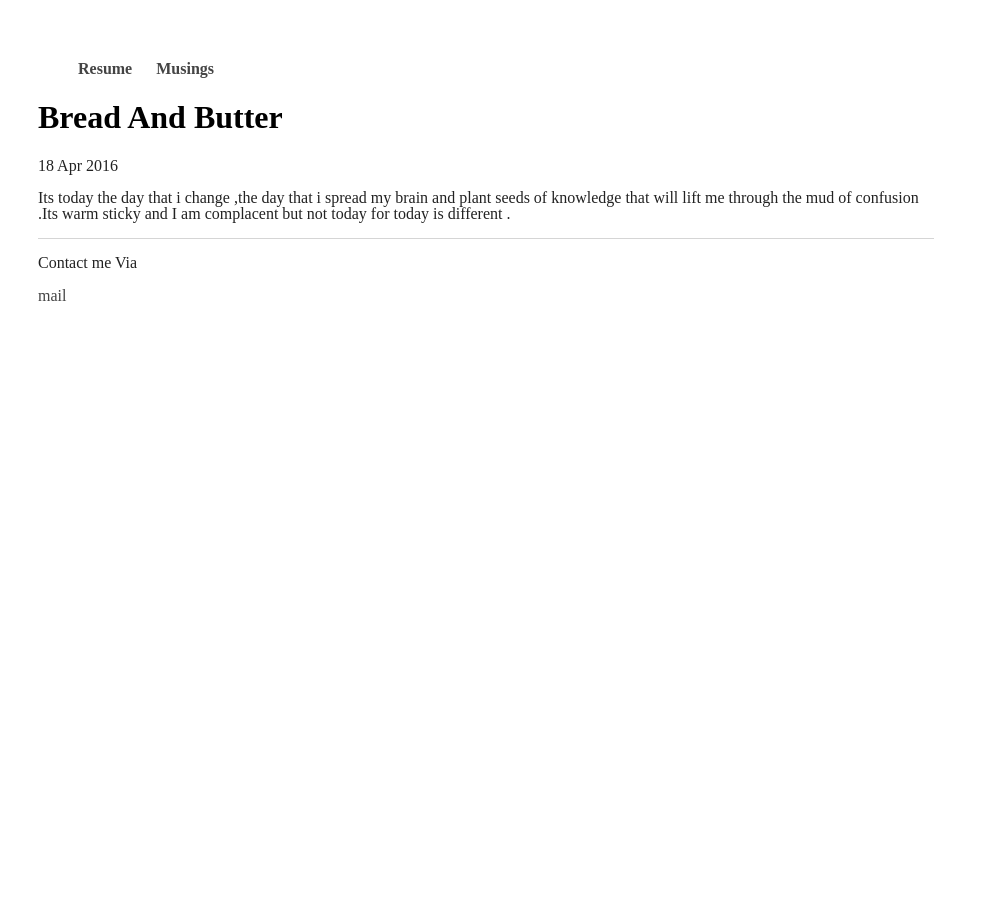
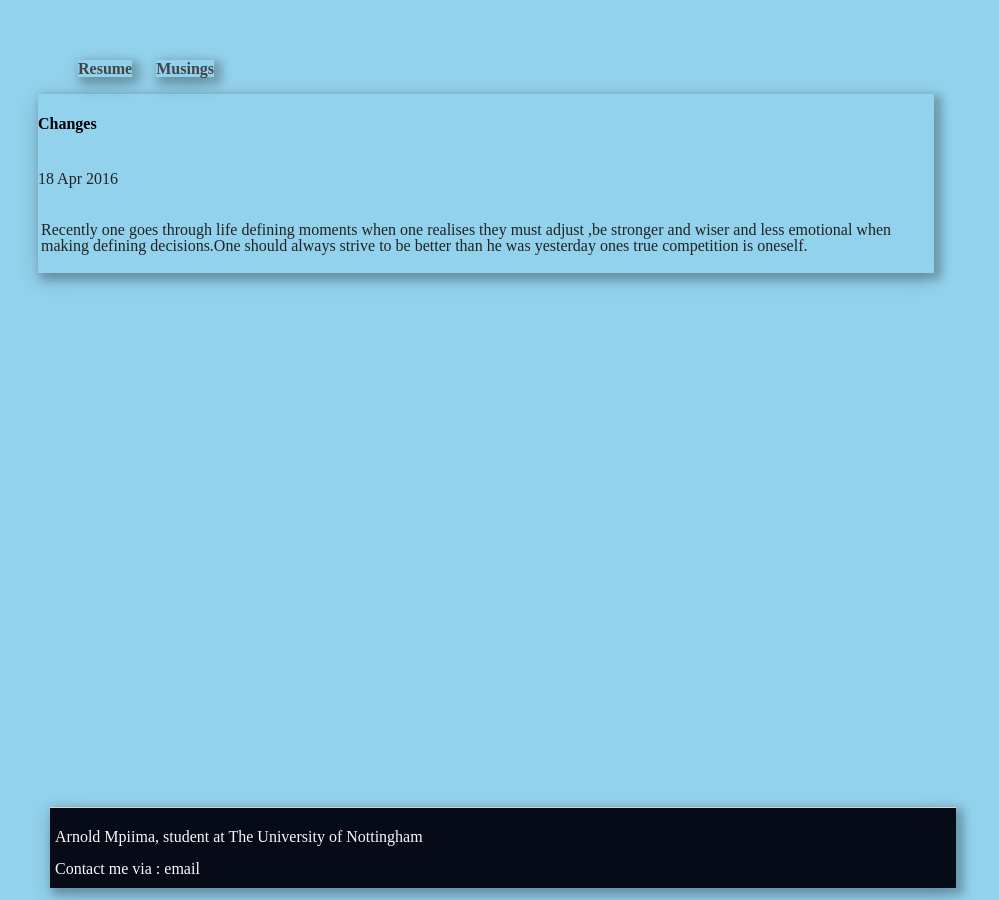
Before and after one commit to ramzinc/ramzinc.github.io, a Jekyll site: the page built from _posts/2016-04-18-bread-and-butter.md, in a window 1280 px wide. Shown: the whole page, without its empty margins (154-1153 px from the left). Built offline with Jekyll 4.4.1, drawn with Linux system fonts in a browser that asks for light colours.

Commit message:
well css is abstract

```diff
--- a/_config.yml
+++ b/_config.yml
@@ -1,2 +1,3 @@
 name: Arnold Mpiima, Hard learning Inc
 markdown: kramdown
+permalink: /blog/:year/:month/:day/:title
--- a/_layouts/default.html
+++ b/_layouts/default.html
@@ -2,29 +2,28 @@
  <html>
  <head>
    	<title>{{page.title}}</title>
-
-       <link rel = "stylesheet" type="text/css" href = "/css/main.css">
+        <link rel = "stylesheet" type="text/css" href = "/css/main.css">
    </head>
 
 <body>
-  <nav>
+     <nav>
      <ul>
-       <li><a href = "#">Resume</a></li>
+       <li><a href = "/Arnold Mpiima's Resume_without_photo.pdf">Resume</a></li>
        <li><a href = "#">Musings</a></li>
      </ul>
   </nav>
-     <div>
+    <div class = "content">
     {{ content }}
     </div>
 
+	<footer >
+		<p style = "color:#FCF7F7;">Arnold Mpiima, student at The University of Nottingham </p>
+   <p id ="footp">Contact me via :
+         	<a href= "mailto:ramzinc101@gmail.com" id ="email">email</a>
+     </p>
 
-	<footer>
-		<p>Contact me Via </p>
+  </footer>
 
-
-         <a href= "mailto:ramzinc101@gmail.com">mail</a>
-
-    </footer>
 
 
 
--- a/_layouts/post.html
+++ b/_layouts/post.html
@@ -1,7 +1,7 @@
 ---
 layout: default
 ---
-<h1>{{page.title}}</h1>
+<h4>{{page.title}}</h4>
 <p class = "meta">{{page.date | date_to_string}}</p>
 
 <div class = "post">
--- a/_posts/2016-04-18-bread-and-butter.md
+++ b/_posts/2016-04-18-bread-and-butter.md
@@ -1,8 +1,7 @@
 ---
 layout: post
-title: "Bread And Butter"
+title: "Changes"
 date: 2016-04-18
 ---
 
-
-Its today the day that i change ,the day that i spread my brain and plant seeds of knowledge that will lift me through the mud of confusion .Its warm sticky and I am complacent but not today for today is different .
+Recently one goes through life defining moments when one realises they must adjust ,be stronger and wiser and less emotional when making defining decisions.One should always strive to be better than he was yesterday ones true competition is oneself.
--- a/blog/index.html
+++ b/blog/index.html
@@ -2,8 +2,8 @@
 layout: default
 title: Musings of a learner
 ---
-<h1>{{page.title}}</h1>
-<ul class =posts>
+<h3>{{page.title}}</h3>
+<ul class ="post">
 {%for post in site.posts%}
   <li><span>{{post.date | date_to_string }}</span> » <a href="{{post.url}}" title="{{post.title}}">{{post.title}}</a></li>
 {% endfor %}
--- a/css/main.css
+++ b/css/main.css
@@ -1,13 +1,13 @@
 body{
 	 margin: 60px auto;
 	 width:70%;
-	background-color: #ffffff;
+	background-color: #93D2EC;
 	}
 
 
  nav ul li
  {
- 	 font- font-family: 'helvetica','Arial','Sans-Serif';
+ 	 font-font-family: 'helvetica','Arial','Sans-Serif';
  	 padding : 0px;
  	 list-style: none ;
       font-weight: bold;
@@ -16,6 +16,7 @@ body{
  nav ul li {
  display : inline;
  margin-right: 20px;
+ box-shadow: 5px 4px 8px 3px rgba(0, 0, 0, 0.2), 0 6px 20px 0 rgba(0, 0, 0, 0.19);
  }
 
    a{
@@ -32,6 +33,9 @@ body{
 footer{
 	border-top:1px solid #d5d5d5;
 	font-size: 1em;
+  margin: 12px;
+  padding: 5px;
+  box-shadow: 5px 4px 8px 3px rgba(0, 0, 0, 0.2), 0 6px 20px 0 rgba(0, 0, 0, 0.19);
 }
 
 ul.posts {
@@ -42,3 +46,29 @@ ul.posts {
 ul.posts li {
     list-style: none;
 }
+
+.content{
+   display: flex;
+   flex-direction: column;
+   justify-content: flex-start;
+   box-shadow: 5px 4px 8px 3px rgba(0, 0, 0, 0.2), 0 6px 20px 0 rgba(0, 0, 0, 0.19);
+  }
+
+  footer{
+    position:absolute;
+    bottom:0;
+    width: 70%;
+    height: 70px;
+    background-color:#070B17 ;
+
+  }
+  #footp{
+    color:#FDFAFA ;
+   }
+   #email{
+    color:#FDFAFA ;
+   }
+
+   .post{
+    padding: 3px;
+   }
```
Also changed, not shown: 3 other files.
